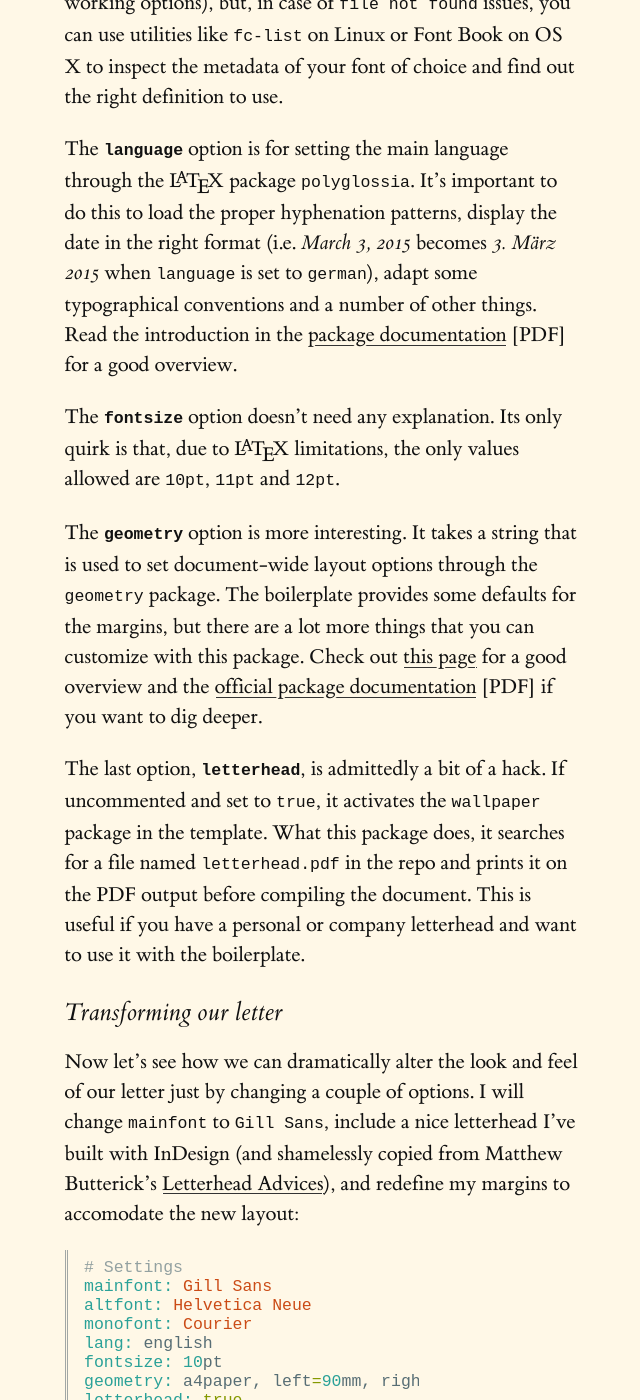
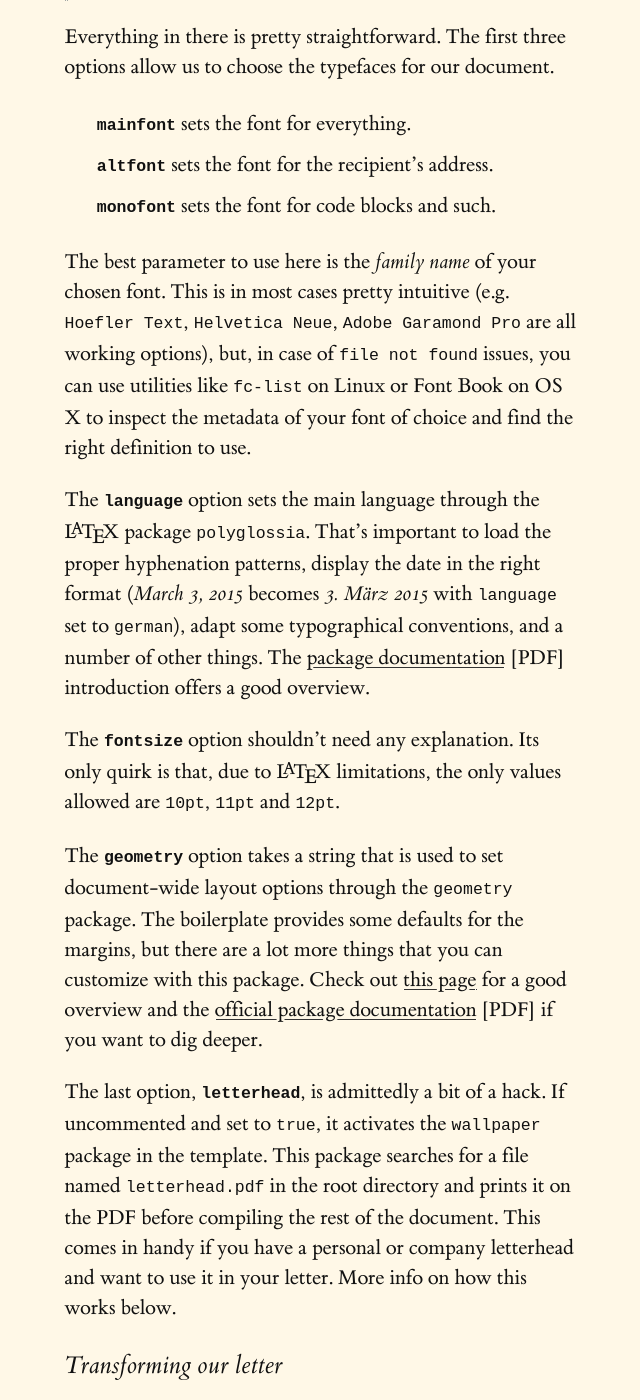
Before and after one commit to mrzool/mrzool.github.io, a Jekyll site: the page built from _posts/2015-11-24-typesetting-automation.md, in a window 1280 px wide and 1400 px high, scrolled down 5184 px. Shown: the whole window, without its empty margins (253-893 px from the left). Built offline with Jekyll 4.4.1, drawn with Linux system fonts in a browser that asks for light colours; some of the changed text lies outside the part shown.

Commit message:
Some refinement here and there

```diff
--- a/_posts/2015-11-24-typesetting-automation.md
+++ b/_posts/2015-11-24-typesetting-automation.md
@@ -75,13 +75,30 @@
 - 13597 Spandau
 {% endhighlight %}
 
-Then I save, close, and type `make` on my prompt. This will automatically run the following command and create a PDF in a couple of seconds:
+As a quick side note, this is the part of `template.tex` where I grab the data above:
+
+{% highlight latex %}
+\small
+\textsc{\textbf{$author$}}
+$for(from)$
+\textbullet{} \textsc{$from$}
+$endfor$
+
+\vspace{1em}
+
+\normalsize \sffamily
+$for(to)$
+$to$\\
+$endfor$
+{% endhighlight %}
+
+After saving `details.yml` with my data, all there's left to do is running `make` on my prompt. This will result in the following command being executed:
 
 {% highlight bash %}
 pandoc details.yml letter.md -o output.pdf --latex-engine=xelatex --template=template.tex
 {% endhighlight %}
 
-What's happening there? I'm leveraging the powerful conversion and templating abilities of [Pandoc](http://pandoc.org/) to do most of the work. The command above concatenates `details.yml` and `letter.md` and passes them as input to `pandoc`, which uses their content to populate `template.tex` on the fly and pipes the result to <span class="latex">X<sub>&#398;</sub>T<sub>e</sub>X</span>, that parses then the whole thing and finally outputs the PDF. That might seem complicated, but it's the computer, not me, that has to go through the whole process. I just have to run `make` in the terminal for the magic to happen automatically.
+What's happening there? I'm leveraging the powerful conversion and templating abilities of [Pandoc](http://pandoc.org/) to do most of the work. The command above concatenates `details.yml` and `letter.md` and passes them as input to `pandoc`, which uses their content to populate `template.tex` on the fly and pipes the result to <span class="latex">X<sub>&#398;</sub>T<sub>e</sub>X</span>, that parses then the whole thing and finally outputs a PDF. That might seem complicated, but it's the computer, not me, that has to go through the whole process. I just have to run `make` in the terminal for the magic to happen automatically.
 
 After that, I'm done. I have a PDF ready to be emailed, faxed or printed out.  If you're on OS X, you can now run `open output.pdf` in your terminal to inspect our newly created PDF. This will look pretty much like this:
 
@@ -115,19 +132,19 @@
 - **`altfont`** sets the font for the recipient's address.
 - **`monofont`** sets the font for code blocks and such.
 
-The best parameter to use here is the *family name* of your chosen font. This is in most cases pretty intuitive (e.g. `Hoefler Text`, `Helvetica Neue`, `Adobe Garamond Pro` are all working options), but, in case of `file not found` issues, you can use utilities like `fc-list` on Linux or Font Book on OS X to inspect the metadata of your font of choice and find out the right definition to use.
+The best parameter to use here is the *family name* of your chosen font. This is in most cases pretty intuitive (e.g. `Hoefler Text`, `Helvetica Neue`, `Adobe Garamond Pro` are all working options), but, in case of `file not found` issues, you can use utilities like `fc-list` on Linux or Font Book on OS X to inspect the metadata of your font of choice and find the right definition to use.
 
-The **`language`** option is for setting the main language through the <span class="latex">L<sup>a</sup>T<sub>e</sub>X</span> package `polyglossia`. It's important to do this to load the proper hyphenation patterns, display the date in the right format (i.e. *March 3, 2015* becomes *3. März 2015* when `language` is set to `german`), adapt some typographical conventions and a number of other things. Read the introduction in the [package documentation](http://mirror.unicorncloud.org/CTAN/macros/latex/contrib/polyglossia/polyglossia.pdf) [PDF] for a good overview.
+The **`language`** option sets the main language through the <span class="latex">L<sup>a</sup>T<sub>e</sub>X</span> package `polyglossia`. That's important to load the proper hyphenation patterns, display the date in the right format (*March 3, 2015* becomes *3. März 2015* with `language` set to `german`), adapt some typographical conventions, and a number of other things. The [package documentation](http://mirror.unicorncloud.org/CTAN/macros/latex/contrib/polyglossia/polyglossia.pdf) [PDF] introduction offers a good overview.
 
-The **`fontsize`** option doesn't need any explanation. Its only quirk is that, due to <span class="latex">L<sup>a</sup>T<sub>e</sub>X</span> limitations, the only values allowed are `10pt`, `11pt` and `12pt`.
+The **`fontsize`** option shouldn't need any explanation. Its only quirk is that, due to <span class="latex">L<sup>a</sup>T<sub>e</sub>X</span> limitations, the only values allowed are `10pt`, `11pt` and `12pt`.
 
-The **`geometry`** option is more interesting. It takes a string that is used to set document-wide layout options through the `geometry` package. The boilerplate provides some defaults for the margins, but there are a lot more things that you can customize with this package. Check out [this page](https://www.sharelatex.com/learn/Page_size_and_margins) for a good overview and the [official package documentation](http://mirror.physik-pool.tu-berlin.de/tex-archive/macros/latex/contrib/geometry/geometry.pdf) [PDF] if you want to dig deeper.
+The **`geometry`** option takes a string that is used to set document-wide layout options through the `geometry` package. The boilerplate provides some defaults for the margins, but there are a lot more things that you can customize with this package. Check out [this page](https://www.sharelatex.com/learn/Page_size_and_margins) for a good overview and the [official package documentation](http://mirror.physik-pool.tu-berlin.de/tex-archive/macros/latex/contrib/geometry/geometry.pdf) [PDF] if you want to dig deeper.
 
-The last option, **`letterhead`**, is admittedly a bit of a hack. If uncommented and set to `true`, it activates the `wallpaper` package in the template. What this package does, it searches for a file named `letterhead.pdf` in the repo and prints it on the PDF output before compiling the document. This is useful if you have a personal or company letterhead and want to use it with the boilerplate.
+The last option, **`letterhead`**, is admittedly a bit of a hack. If uncommented and set to `true`, it activates the `wallpaper` package in the template. This package searches for a file named `letterhead.pdf` in the root directory and prints it on the PDF before compiling the rest of the document. This comes in handy if you have a personal or company letterhead and want to use it in your letter. More info on how this works below.
 
 ### Transforming our letter
 
-Now let's see how we can dramatically alter the look and feel of our letter just by changing a couple of options. I will change `mainfont` to `Gill Sans`, include a nice letterhead I've built with InDesign (and shamelessly copied from Matthew Butterick's [Letterhead Advices](http://practicaltypography.com/letterhead.html)), and redefine my margins to accomodate the new layout:
+Now let's see how we can dramatically alter the look and feel of our letter just by changing a couple of options. I will change `mainfont` to `Gill Sans`, include a nice letterhead I've built with InDesign (that I've shamelessly copied from Matthew Butterick's the example given in [Letterhead Advices](http://practicaltypography.com/letterhead.html)), and redefine my margins to accomodate the new layout:
 
 {% highlight ruby %}
 # Settings
@@ -161,11 +178,11 @@
 
 ![Output with letterhead](http://i.imgur.com/oxSIsPf.png)
 
-That's quite a [transformation](/assets/typesetting-automation/output-letterhead.pdf) [PDF]. Our custom letterhead gets printed by `wallpaper`, our body text lives now in a narrower column thanks to `geometry`, and Gill Sans gives our letter a fresher look.
+That's quite a [transformation](/assets/typesetting-automation/output-letterhead.pdf) [PDF]. Our custom letterhead gets printed by `wallpaper`, our body text lives now in a narrower column on the right thanks to `geometry`, and the beautiful sans-serif Gill Sans gives our letter a fresher look.
 
 ## Conclusion
 
-There's no excuse for bad typography. Just like your clothes matter---try dressing up in a suit and notice the difference in how people treat you---good typography adds value to your documents and helps getting your message across. The system described in this article yields formidable results with very little hassle. Once you have Pandoc and <span class="latex">L<sup>a</sup>T<sub>e</sub>X</span> installed on your system, getting started with a new document is just a `git clone` away.
+There's no excuse for bad typography. Just like your clothes matter---try to  your best suit once in a while if you don't believe me---good typography adds value to your documents and helps getting your message across. The system described in this article yields formidable results with very little hassle. Once you have Pandoc and <span class="latex">L<sup>a</sup>T<sub>e</sub>X</span> installed on your system, getting started with a new document is just a `git clone` away.
 
 Remember: the system described in this article is not only for formal letters. Producing great-looking [invoices](https://github.com/mrzool/invoice-boilerplate) and slick, professional [CVs](https://github.com/mrzool/cv-boilerplate) is just as easy. Make sure to check out the [website of the project](http://mrzool.cc/tex-boilerplates/) for a quick overview of what you can expect. Have fun!
 
```
Also changed, not shown: other parts of _posts/2015-11-24-typesetting-automation.md (+1 -1 lines).
